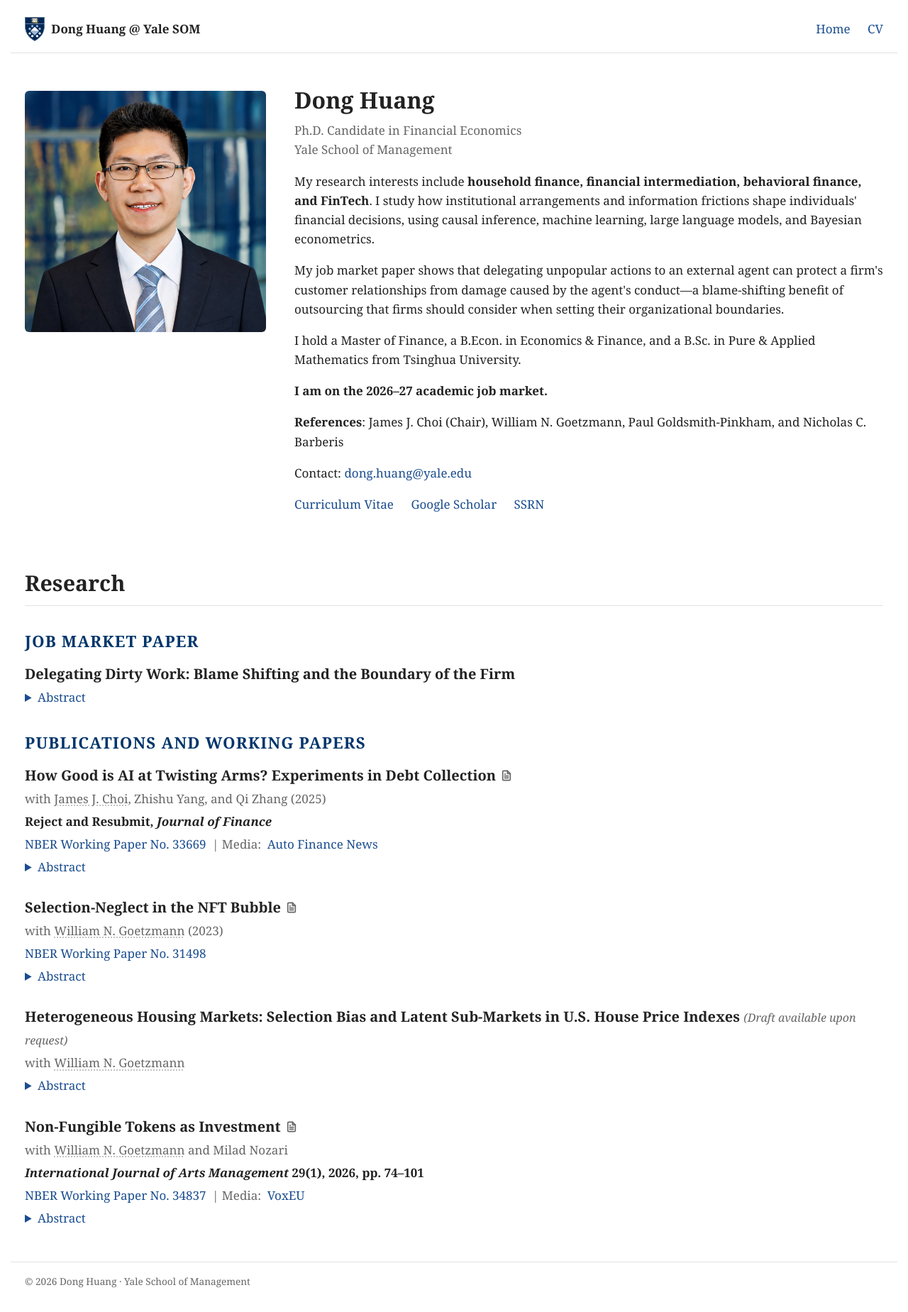
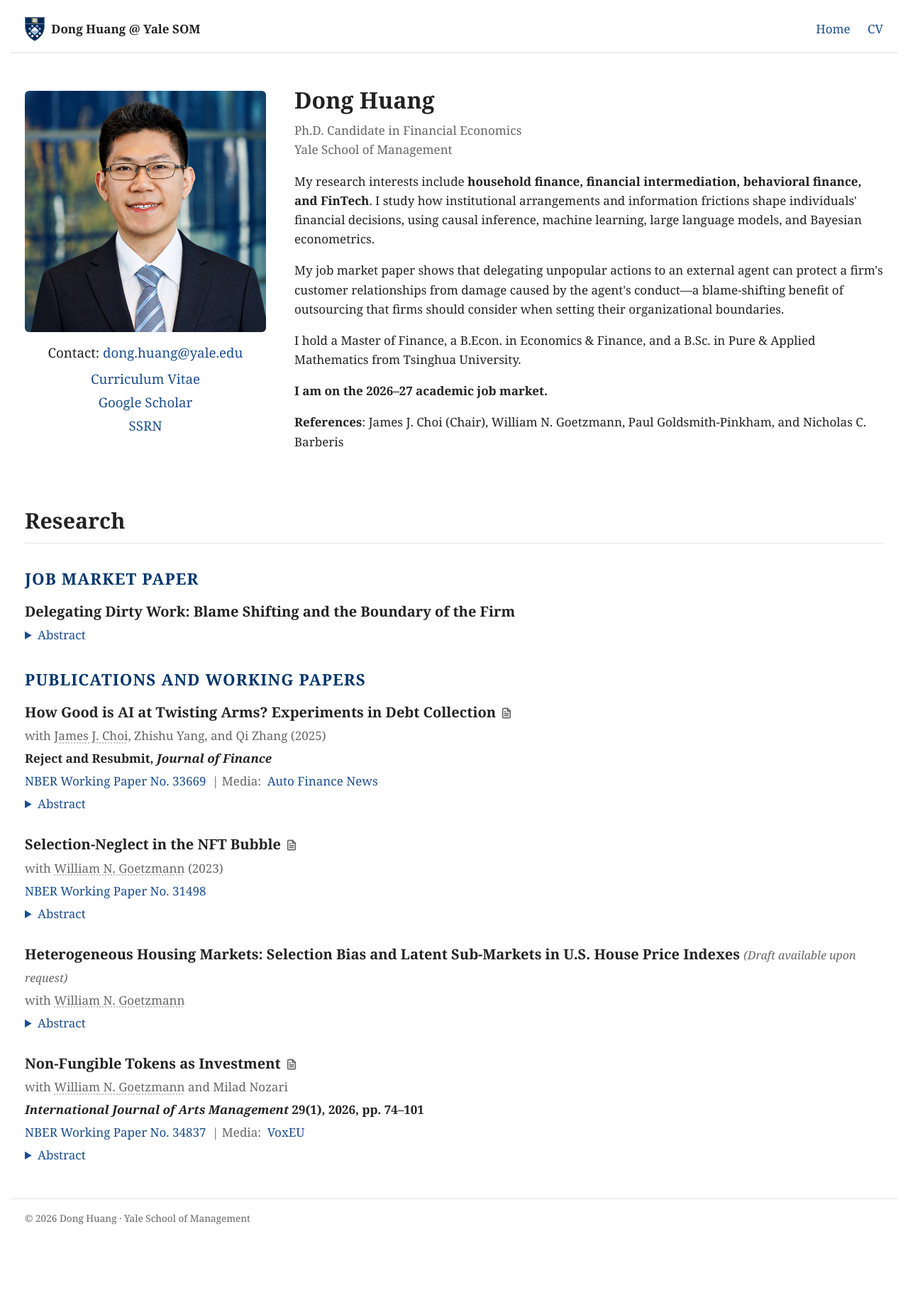
Before and after one commit to huangdong95/huangdong95.github.io, a Jekyll site: the page built from index.html, in a window 1280 px wide. Shown: the whole page at 71% size. Built offline with Jekyll 4.4.1, drawn with Linux system fonts in a browser that asks for light colours; after the commit the page ends 1760 px from its top, so only the background shows below that.

Commit message:
Move contact and profile links under the headshot
Links are one per line, centered under the photo, slightly larger than
body text; on narrow screens the photo and links stay centered together.

Co-Authored-By: Claude Opus 5.5 <noreply@anthropic.com>

```diff
--- a/assets/css/site.css
+++ b/assets/css/site.css
@@ -53,17 +53,25 @@ a:hover { text-decoration: underline; }
   align-items: flex-start;
   padding: 2.5rem 0 2rem;
 }
-.headshot {
+/* Photo with contact and profile links underneath */
+.sidebar {
   flex: 0 0 340px;
   width: 340px;
+  margin-top: 13px; /* align top edge with the cap height of the h1, not its line box */
+}
+.headshot {
+  display: block;
+  width: 100%;
   height: auto;
   border-radius: 6px;
-  margin-top: 13px; /* align top edge with the cap height of the h1, not its line box */
 }
+.sidebar .contact,
+.sidebar .links { font-size: 1.1em; } /* ~19px vs. 17px body text */
+.sidebar .contact { margin: 0.9rem 0 0.4rem; text-align: center; }
+.sidebar .links { margin: 0; text-align: center; }
+.sidebar .links a { display: block; margin: 0.2rem 0; }
 .bio h1 { margin: 0 0 0.25rem; font-size: 2rem; }
 .bio .role { margin: 0 0 1rem; color: var(--muted); }
-.bio .contact { margin-bottom: 0.25rem; }
-.bio .links a { margin-right: 1.25rem; }
 
 /* Papers */
 .papers h2 {
@@ -155,5 +163,6 @@ a:hover { text-decoration: underline; }
 /* Stack headshot above bio on narrow screens */
 @media (max-width: 640px) {
   .intro { flex-direction: column; gap: 1.25rem; }
-  .headshot { width: 220px; flex-basis: auto; }
+  .sidebar { width: fit-content; flex-basis: auto; margin-top: 0; }
+  .headshot { width: 220px; margin: 0 auto; }
 }
--- a/index.html
+++ b/index.html
@@ -2,7 +2,15 @@
 layout: default
 ---
 <section class="intro">
-  <img class="headshot" src="{{ site.author.headshot | relative_url }}" alt="Photo of {{ site.author.name }}">
+  <div class="sidebar">
+    <img class="headshot" src="{{ site.author.headshot | relative_url }}" alt="Photo of {{ site.author.name }}">
+    <p class="contact">Contact: <a href="mailto:{{ site.author.email }}">{{ site.author.email }}</a></p>
+    <p class="links">
+      {% for l in site.author.links %}
+      <a href="{{ l.url }}">{{ l.label }}</a>
+      {% endfor %}
+    </p>
+  </div>
   <div class="bio">
     <h1>{{ site.author.name }}</h1>
     <p class="role">{{ site.author.title }}<br>{{ site.author.affiliation }}</p>
@@ -25,12 +33,6 @@ layout: default
     <p><strong>I am on the 2026&ndash;27 academic job market.</strong></p>
     <p><strong>References</strong>: James J. Choi (Chair), William N. Goetzmann,
       Paul Goldsmith-Pinkham, and Nicholas C. Barberis</p>
-    <p class="contact">Contact: <a href="mailto:{{ site.author.email }}">{{ site.author.email }}</a></p>
-    <p class="links">
-      {% for l in site.author.links %}
-      <a href="{{ l.url }}">{{ l.label }}</a>
-      {% endfor %}
-    </p>
   </div>
 </section>
 
```
